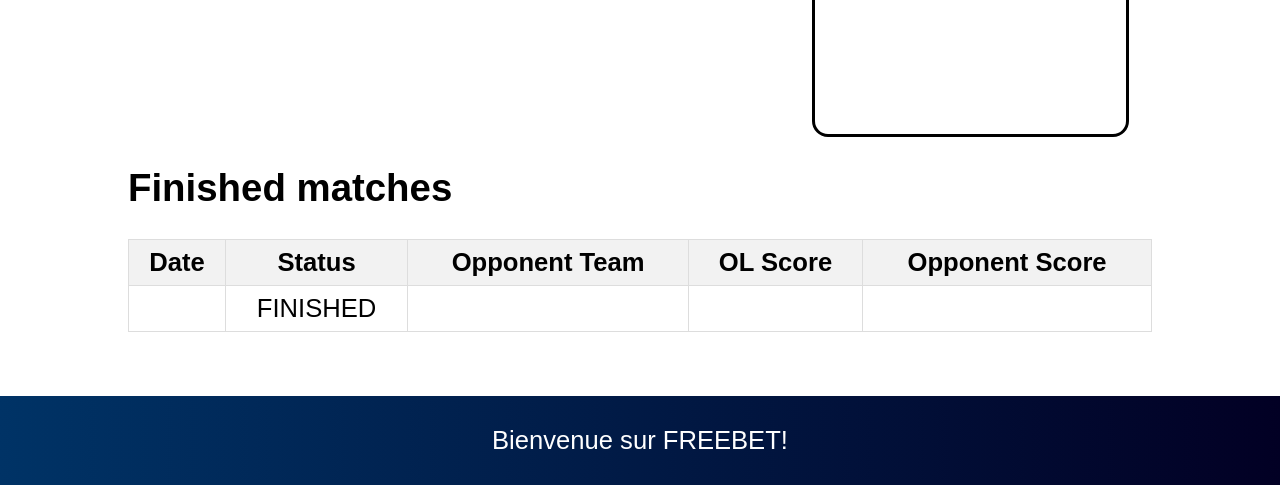
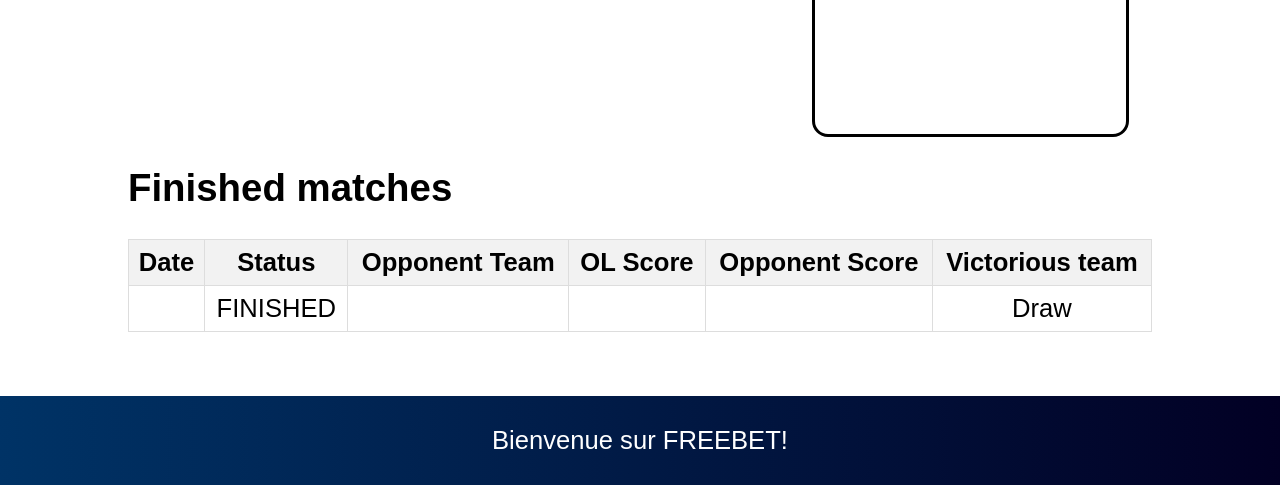
Before and after one commit to ThomasFzr/FreeBet, a PHP site: page /football in a window 1280 px wide. Shown: the part 735-1220 px from the top of the page. Run offline with PHP 8.4, Linux system fonts and the light colour scheme; tables that the repository leaves empty or names only in its code hold one stand-in row (values such as "Sample post").

Commit message:
add victorious team name on the view

```diff
--- a/src/App/views/footballView.twig
+++ b/src/App/views/footballView.twig
@@ -20,16 +20,13 @@
 								<td>{{footballMatch.date}}</td>
 								<td>{{footballMatch.status}}</td>
 								<td>
-							<button class="button" data-match="{{footballMatch.match_id}}"
-								onclick="addBet(this, '{{footballMatch.match_id}}', '{{footballMatch.opponent_team_name}}', '{{footballMatch.opponent_team_id}}', '{{footballMatch.opponent_team_name}}')">{{footballMatch.opponent_team_name}}</button>
+									<button class="button" data-match="{{footballMatch.match_id}}" onclick="addBet(this, '{{footballMatch.match_id}}', '{{footballMatch.opponent_team_name}}', '{{footballMatch.opponent_team_id}}', '{{footballMatch.opponent_team_name}}')">{{footballMatch.opponent_team_name}}</button>
 								</td>
 								<td>
-							<button class="button" data-match="{{footballMatch.match_id}}"
-								onclick="addBet(this, '{{footballMatch.match_id}}', '{{footballMatch.opponent_team_name}}', 'Draw', 'Draw')">Draw</button>
+									<button class="button" data-match="{{footballMatch.match_id}}" onclick="addBet(this, '{{footballMatch.match_id}}', '{{footballMatch.opponent_team_name}}', 'Draw', 'Draw')">Draw</button>
 								</td>
 								<td>
-							<button class="button" data-match="{{footballMatch.match_id}}"
-								onclick="addBet(this, '{{footballMatch.match_id}}', '{{footballMatch.opponent_team_name}}', '523', 'OL')">OL</button>
+									<button class="button" data-match="{{footballMatch.match_id}}" onclick="addBet(this, '{{footballMatch.match_id}}', '{{footballMatch.opponent_team_name}}', '523', 'OL')">OL</button>
 								</td>
 							</tr>
 						{% endfor %}
@@ -61,6 +58,7 @@
 						<th>Opponent Team</th>
 						<th>OL Score</th>
 						<th>Opponent Score</th>
+						<th>Victorious team</th>
 					</tr>
 				</thead>
 				<tbody>
@@ -71,6 +69,17 @@
 							<td>{{footballMatch.opponent_team_name}}</td>
 							<td>{{footballMatch.OL_score}}</td>
 							<td>{{footballMatch.opponent_score}}</td>
+							<td>
+
+								{% if footballMatch.victorious_team_id == 523%}
+									OL
+								{% elseif footballMatch.victorious_team_id == footballMatch.opponent_team_id %}
+									{{footballMatch.opponent_team_name}}
+								{% else %}
+									Draw
+								{% endif %}
+
+							</td>
 						</tr>
 					{% endfor %}
 				</tbody>
```
Lines whose indentation alone changed are shown as unchanged.
